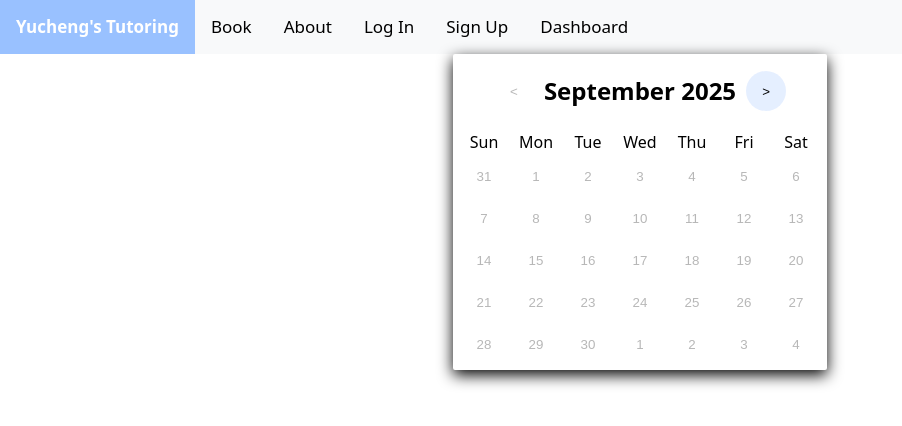
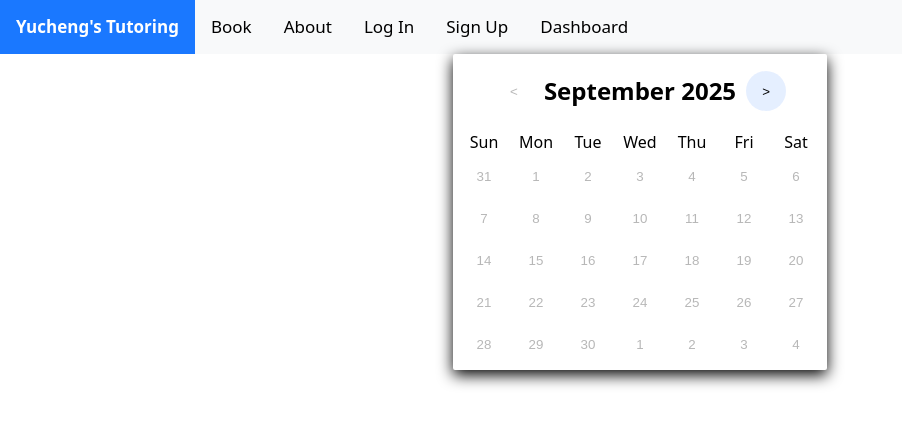
Before and after one commit to BlakeDiaz/tutoring_website, a React (Vite) app in the folder frontend/: page /book in a window 1280 px wide. Shown: the top 426 px of the page, without its empty margins (0-902 px from the left). Built offline with nearby package versions, Linux system fonts and the light colour scheme; no server answers.

Commit message:
Changed hover color of links in SiteNavbar

```diff
--- a/frontend/src/SiteNavbar.css
+++ b/frontend/src/SiteNavbar.css
@@ -22,6 +22,7 @@ nav.navbar-desktop > ul > li > a {
   font-size: 17px;
   display: block;
   text-align: center;
+  transition: background-color 0.3s ease;
 }
 
 nav.navbar-desktop > ul > li > a.logo-link {
@@ -31,7 +32,8 @@ nav.navbar-desktop > ul > li > a.logo-link {
 }
 
 nav.navbar-desktop > ul > li > a:hover {
-  background-color: rgb(153, 193, 255);
+  background-color: rgb(26, 120, 255);
+  color: white;
 }
 
 .navbar-mobile {
@@ -50,6 +52,7 @@ nav.navbar-desktop > ul > li > a:hover {
   text-decoration: none;
   font-size: 17px;
   display: block;
+  transition: background-color 0.3s ease;
 }
 
 .navbar-mobile a.logo-link {
@@ -63,9 +66,15 @@ nav.navbar-desktop > ul > li > a:hover {
   position: absolute;
   right: 0;
   top: 0;
+  transition: none;
 }
 
 .navbar-mobile a:hover {
+  background-color: rgb(26, 120, 255);
+  color: white;
+}
+
+.navbar-mobile a.icon:hover {
   background-color: rgb(153, 193, 255);
 }
 
```
